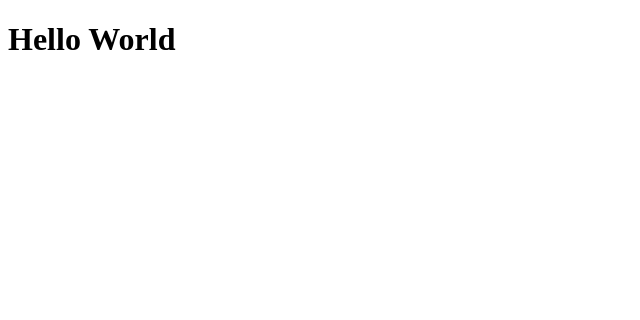
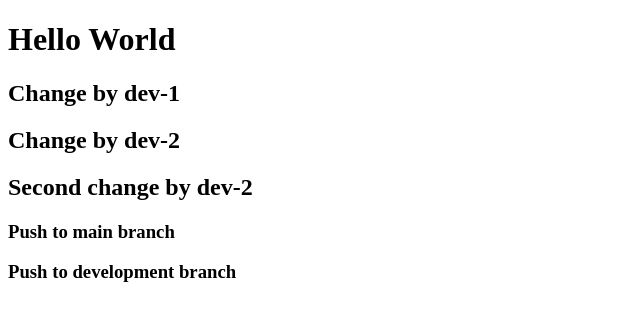
Before and after one commit to Rahad-Ullah/branch-tutorial, a plain HTML site: page index.html in a window 1280 px wide. Shown: the whole page, without its empty margins (0-640 px from the left). Drawn offline with Linux system fonts and the light colour scheme.

Commit message:
Pushing to development branch

```diff
--- a/index.html
+++ b/index.html
@@ -7,5 +7,10 @@
 </head>
 <body>
     <h1>Hello World</h1>
+    <h2>Change by dev-1</h2>
+    <h2>Change by dev-2</h2>
+    <h2>Second change by dev-2</h2>
+    <h3>Push to main branch</h3>
+    <h3>Push to development branch</h3>
 </body>
 </html>
```
